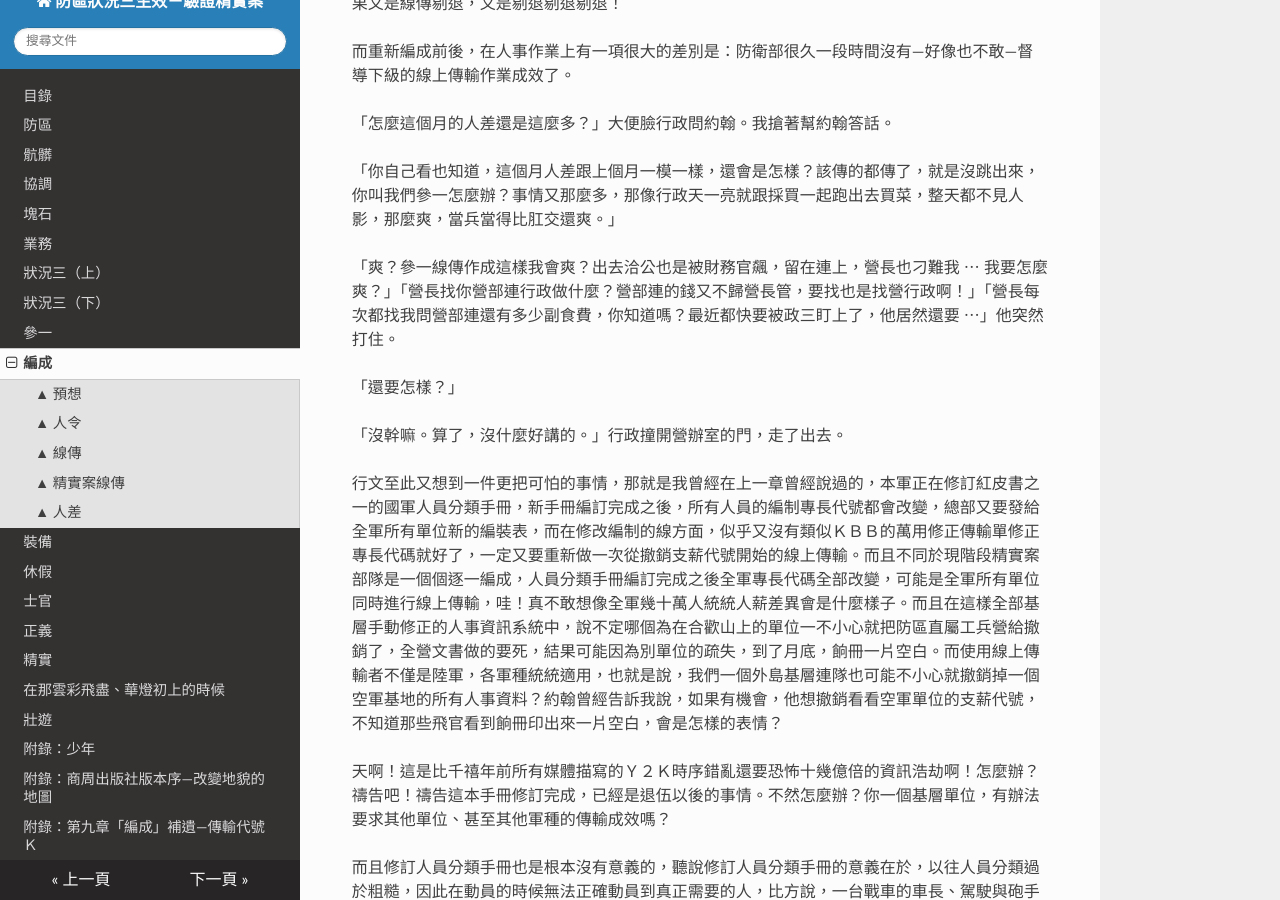
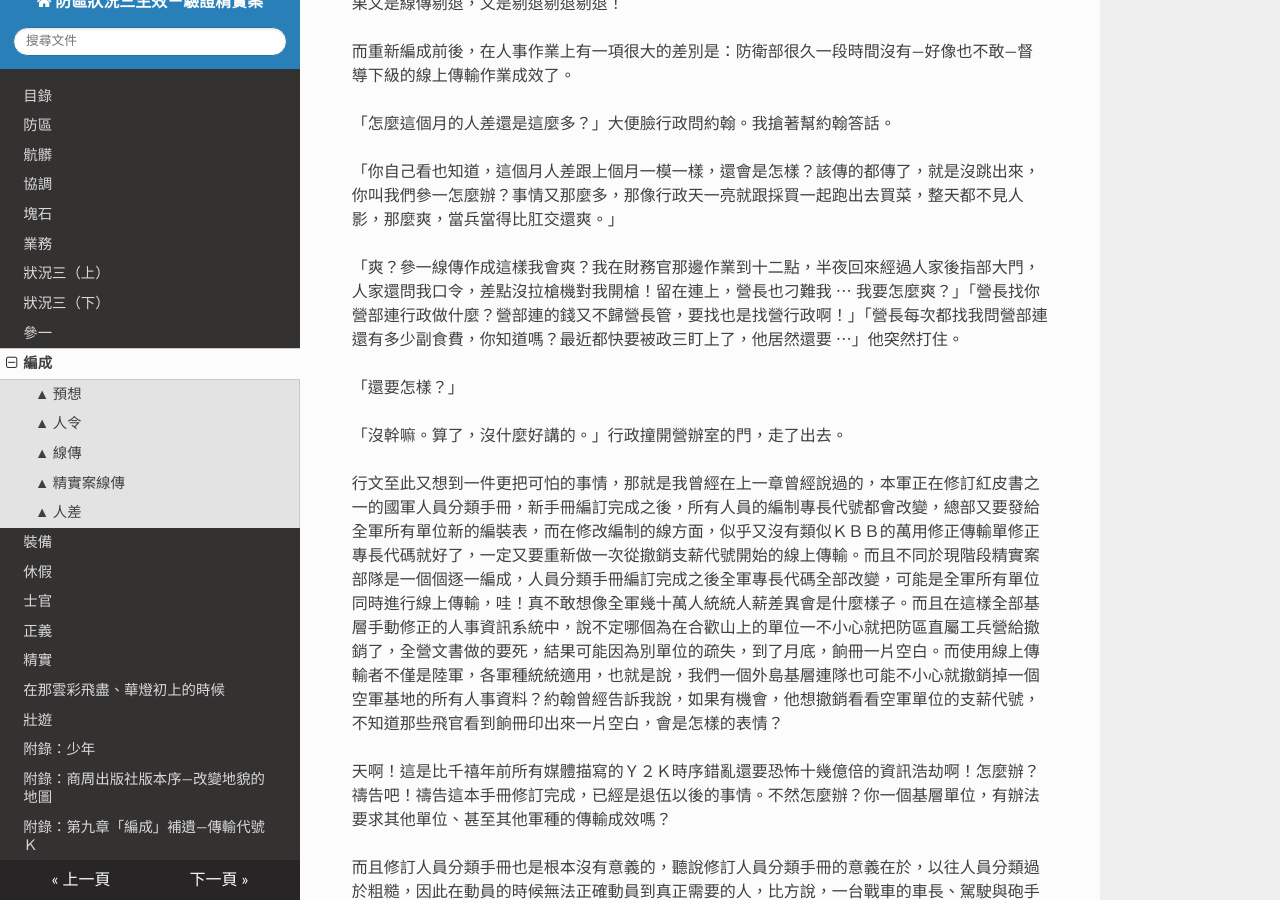
Before and after one commit to zonble/zk3, an MkDocs documentation site: the page built from docs/09.md, in a window 1280 px wide and 900 px high, scrolled down 13383 px. Built offline with MkDocs 1.6.1, drawn with Linux system fonts in a browser that asks for light colours; nearby versions of some CDN libraries.

Commit message:
Adds sections.

```diff
--- a/docs/09.md
+++ b/docs/09.md
@@ -238,7 +238,7 @@
 
 「你自己看也知道，這個月人差跟上個月一模一樣，還會是怎樣？該傳的都傳了，就是沒跳出來，你叫我們參一怎麼辦？事情又那麼多，那像行政天一亮就跟採買一起跑出去買菜，整天都不見人影，那麼爽，當兵當得比肛交還爽。」
 
-「爽？參一線傳作成這樣我會爽？出去洽公也是被財務官飆，留在連上，營長也刁難我 ⋯ 我要怎麼爽？」「營長找你營部連行政做什麼？營部連的錢又不歸營長管，要找也是找營行政啊！」「營長每次都找我問營部連還有多少副食費，你知道嗎？最近都快要被政三盯上了，他居然還要 ⋯」他突然打住。
+「爽？參一線傳作成這樣我會爽？我在財務官那邊作業到十二點，半夜回來經過人家後指部大門，人家還問我口令，差點沒拉槍機對我開槍！留在連上，營長也刁難我 ⋯ 我要怎麼爽？」「營長找你營部連行政做什麼？營部連的錢又不歸營長管，要找也是找營行政啊！」「營長每次都找我問營部連還有多少副食費，你知道嗎？最近都快要被政三盯上了，他居然還要 ⋯」他突然打住。
 
 「還要怎樣？」
 
```
Also changed, not shown: docs/07.md (+2 -0 lines).
